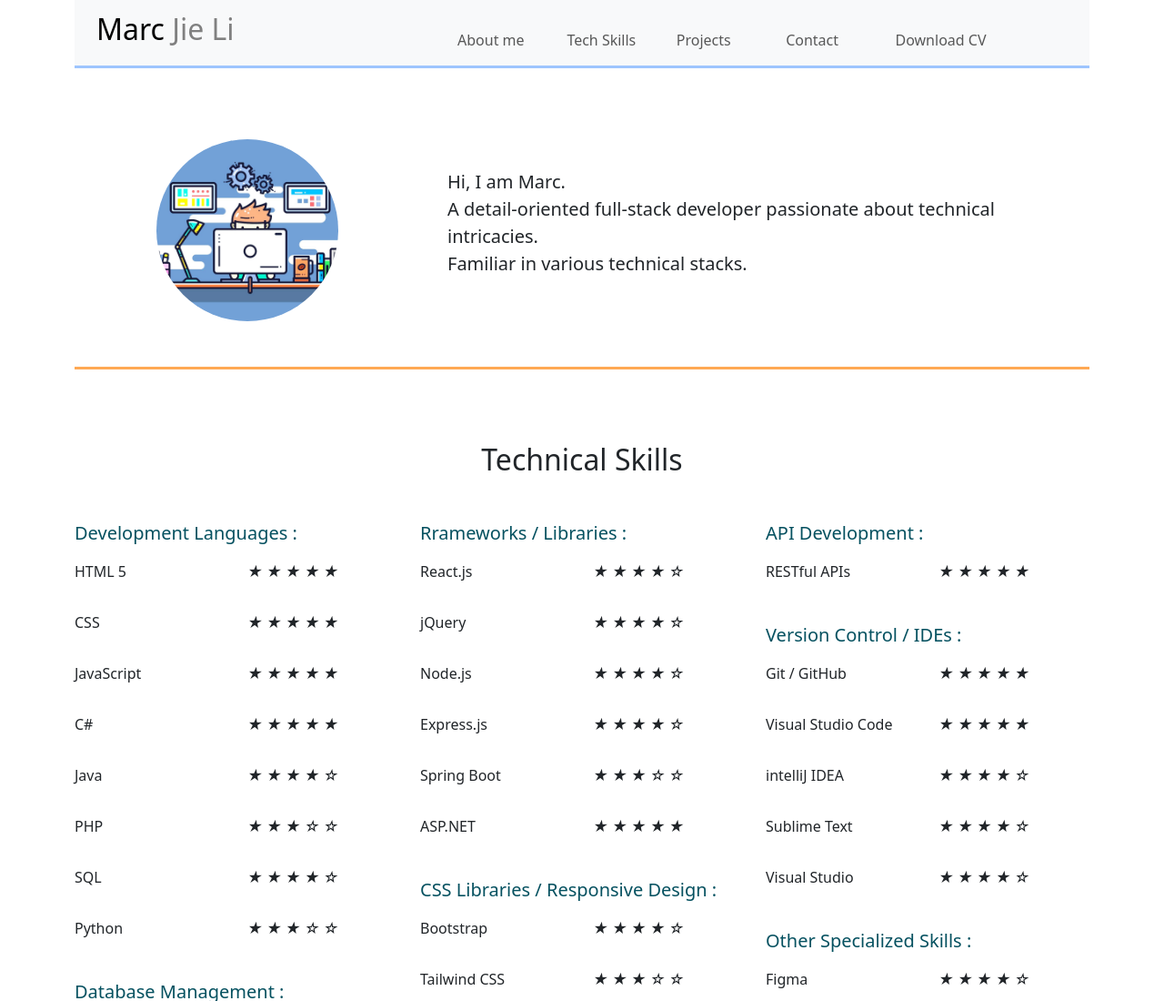
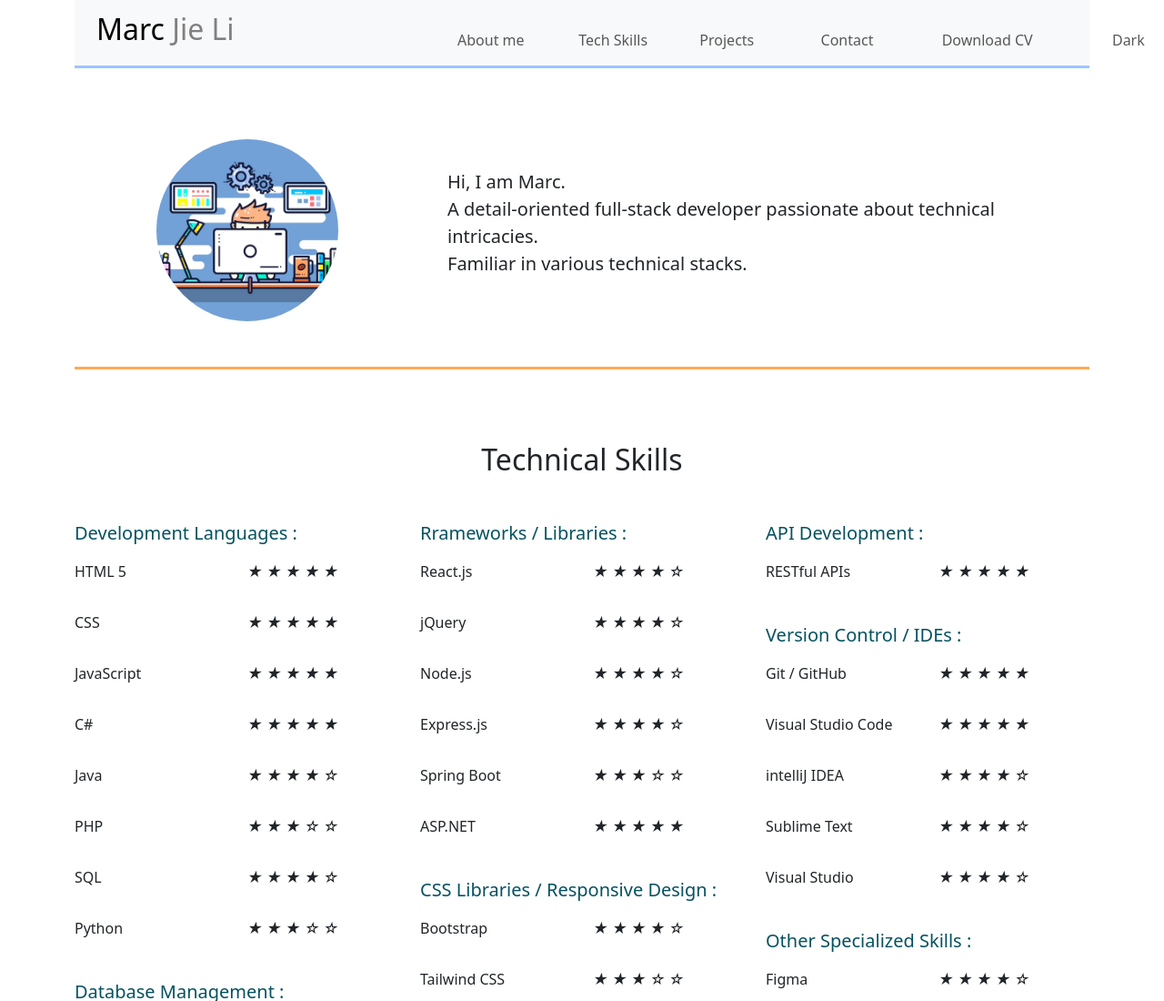
Before and after one commit to Marc-J-L/My-Portfolio, a website: page index.html in a window 1280 px wide. Shown: the top 1100 px of the page at 91% size. Drawn offline with nearby package versions, Linux system fonts and the light colour scheme.

Commit message:
add dark01

```diff
--- a/index.html
+++ b/index.html
@@ -21,17 +21,19 @@
           <li class="nav-item active col-md-2 col-lg-2 cl-2">
             <a href="#line00" class="nav-pp nav-link">About me</a>
           </li>
-          <li class="nav-item col-md-2 col-lg-2 cl-md-2">
+          <li class="nav-item col-md-2 col-lg-2 cl-2">
             <a href="#line01" class="nav-pp nav-link">Tech Skills</a>
           </li>
-          <li class="nav-item col-md-2 col-lg-2 cl-md-2">
+          <li class="nav-item col-md-2 col-lg-2 cl-2">
             <a href="#line03" class="nav-pp nav-link">Projects</a>
           </li>
-          <li class="nav-item col-md-2 col-lg-2 cl-md-2">
+          <li class="nav-item col-md-2 col-lg-2 cl-2">
             <a href="#line04" class="nav-pp nav-link">Contact</a>
           </li>
-          <li class="nav-item col-md-4 col-lg-4 cl-md-4">
+          <li class="nav-item col-md-3 col-lg-3 cl-3">
             <a href="docs/Resume-Marc_Jie_Li.pdf" download class="nav-pp nav-link">Download CV</a>
+          <li class="nav-item col-lg-1 cl-1">
+            <a class="nav-pp nav-link">Dark</a>
           </li>
         </ul>
       </div>
```
